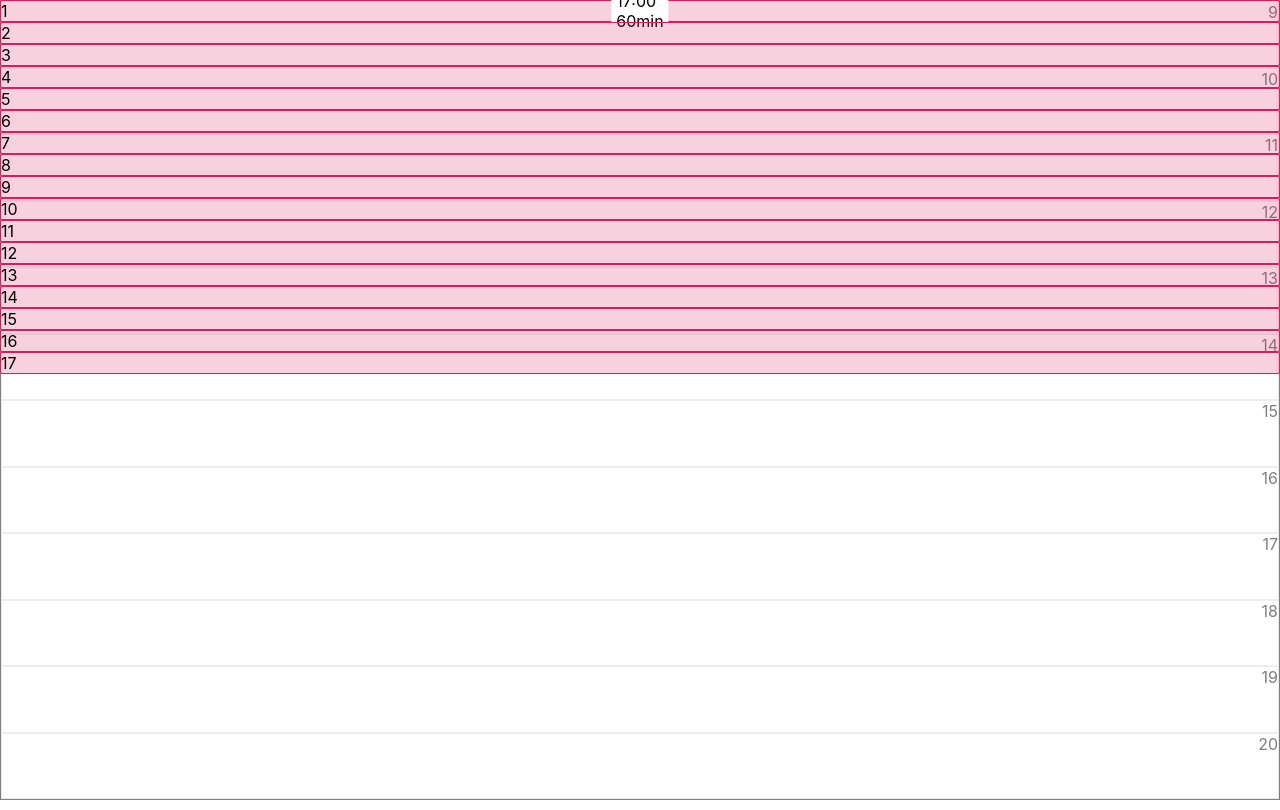
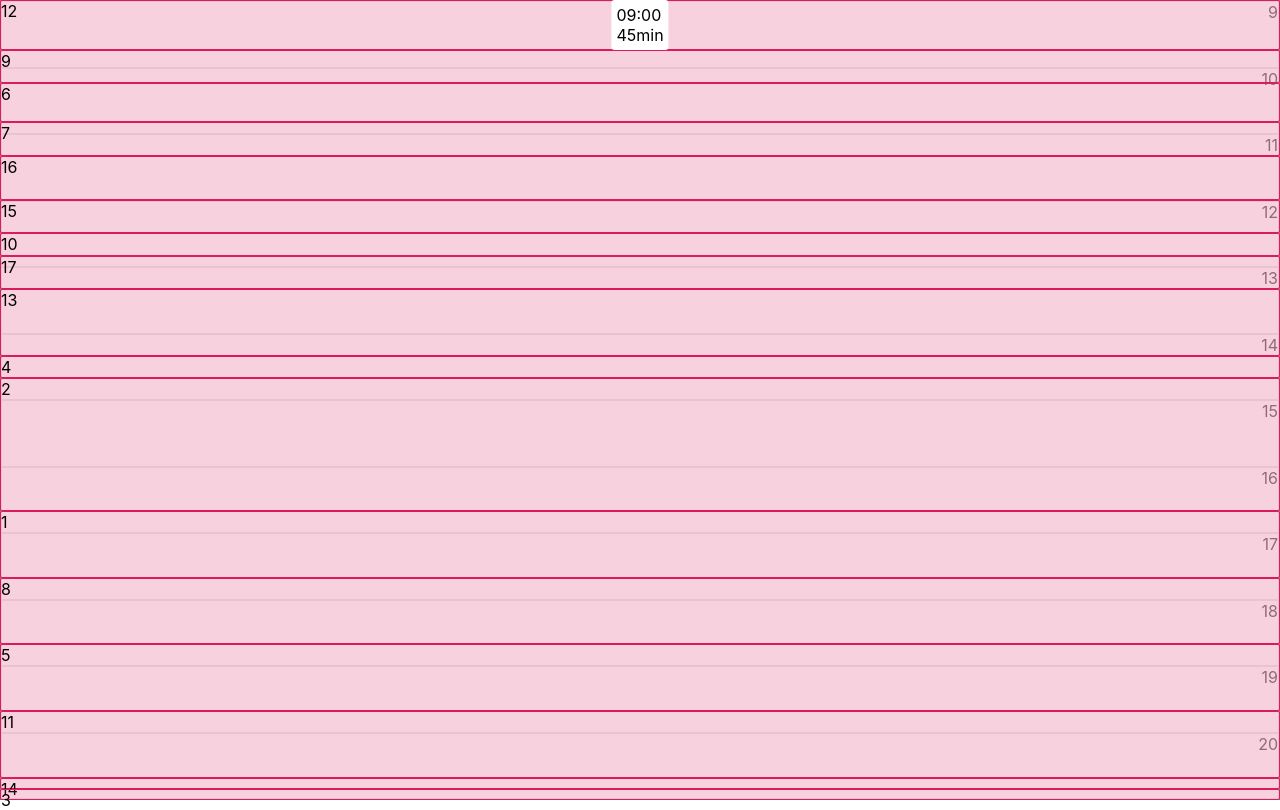
Before and after one commit to wendykrwn/kata-frontjs, a React (Create React App) app: page / in a window 1280 px wide. Built offline with nearby package versions, Linux system fonts and the light colour scheme.

Commit message:
add height of an event

```diff
--- a/src/App.tsx
+++ b/src/App.tsx
@@ -3,7 +3,7 @@ import Calendar from "./components/calendar";
 function App() {
   return (
     <div className="App">
-      <Calendar firstHour={9} lastHour={21}/>
+      <Calendar/>
     </div>
   );
 }
--- a/src/components/calendar.tsx
+++ b/src/components/calendar.tsx
@@ -1,19 +1,23 @@
 import styles from "../styles/calendar.module.css"
 import inputs from "../data/input.json"
 import Event from "./event"
+import { useEffect, useState } from "react"
+import { sortByStartAndEndTime, FIRSTCALENDARHOURS, LASTCALENDARHOURS, getHeightEventPercent } from "../utils/calendar"
+import { Input } from "../types/calendar"
 
-type CalendarProps = {
-  firstHour: number,
-  lastHour: number
-}
-const Calendar = ({
-  firstHour,
-  lastHour,
-}: CalendarProps) => {
+const Calendar = () => {
 
-  const numbersOfLines = lastHour - firstHour
+  const [events, setEvents] = useState<Input[]>([])
+  useEffect(() => {
+
+    const inputsSorted = sortByStartAndEndTime(inputs)
+    if (inputsSorted?.length > 0)
+      setEvents(inputsSorted)
+  }, [inputs])
+
+  const numbersOfLines =  LASTCALENDARHOURS - FIRSTCALENDARHOURS
   const hoursLines = new Array(numbersOfLines).fill(0).map((v, i) => (
-    <div className={styles.hoursLines} key={i}>{i + firstHour}</div>))
+    <div className={styles.hoursLines} key={i}>{i + FIRSTCALENDARHOURS}</div>))
 
   return (
     <div className={styles.calendar}>
@@ -21,7 +25,7 @@ const Calendar = ({
         {hoursLines}
       </div>
       {
-        inputs?.map((input, index) => <Event {...input} />)
+        events?.map((input, index) => <Event key={index} {...input} />)
       }
     </div>
   )
--- a/src/components/event.tsx
+++ b/src/components/event.tsx
@@ -1,4 +1,5 @@
 import styles from "../styles/calendar.module.css"
+import { FIRSTCALENDARHOURS, LASTCALENDARHOURS, getHeightEventPercent } from "../utils/calendar";
 
 type EventProps = {
   id: number;
@@ -8,7 +9,14 @@ type EventProps = {
 
 const Event = ({ start, id, duration }:EventProps) => {
   return (
-    <div id={id.toString()} className={styles.event}>
+    <div
+      key={id}
+      id={id.toString()}
+      className={styles.event}
+      style={{
+        height: `${getHeightEventPercent(FIRSTCALENDARHOURS, LASTCALENDARHOURS, duration)}%`
+      }}
+    >
       {id}
       <div className={styles.tooltip}>
         <div>{start}</div>
```
